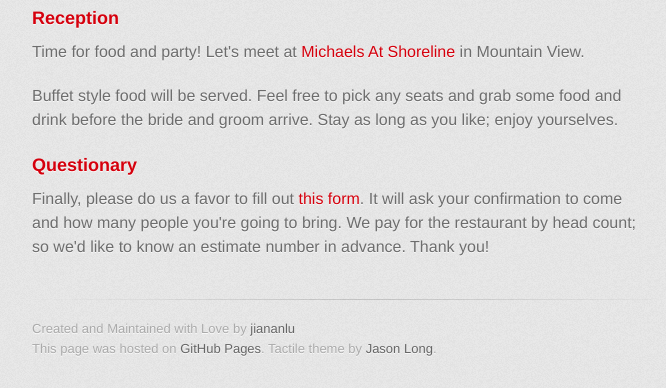
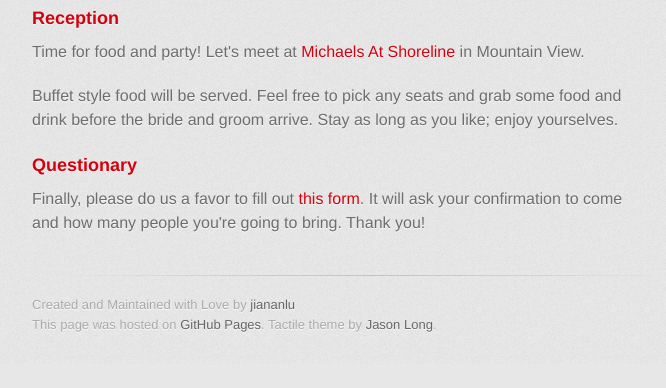
Before and after one commit to jiananlu/wedding, a plain HTML site: page index.html in a window 1280 px wide. Shown: the part 1490-1878 px from the top of the page, without its empty margins (298-964 px from the left). After the commit the page ends 1854 px from the top, so only its background shows below. Drawn offline with Linux system fonts and the light colour scheme; a web font is replaced by a local one.

Commit message:
remove pay

```diff
--- a/index.html
+++ b/index.html
@@ -75,7 +75,7 @@
 <h3>
 <a name="questionary" class="anchor" href="#questionary"><span class="octicon octicon-link"></span></a>Questionary</h3>
 
-<p>Finally, please do us a favor to fill out <a href='https://docs.google.com/forms/d/195SLKiBKNoG_a_hYaN42R13C8YHIashPymHWDg5dW-o/viewform'>this form</a>. It will ask your confirmation to come and how many people you're going to bring. We pay for the restaurant by head count; so we'd like to know an estimate number in advance. Thank you!</p>
+<p>Finally, please do us a favor to fill out <a href='https://docs.google.com/forms/d/195SLKiBKNoG_a_hYaN42R13C8YHIashPymHWDg5dW-o/viewform'>this form</a>. It will ask your confirmation to come and how many people you're going to bring. Thank you!</p>
 
         </section>
 
```
